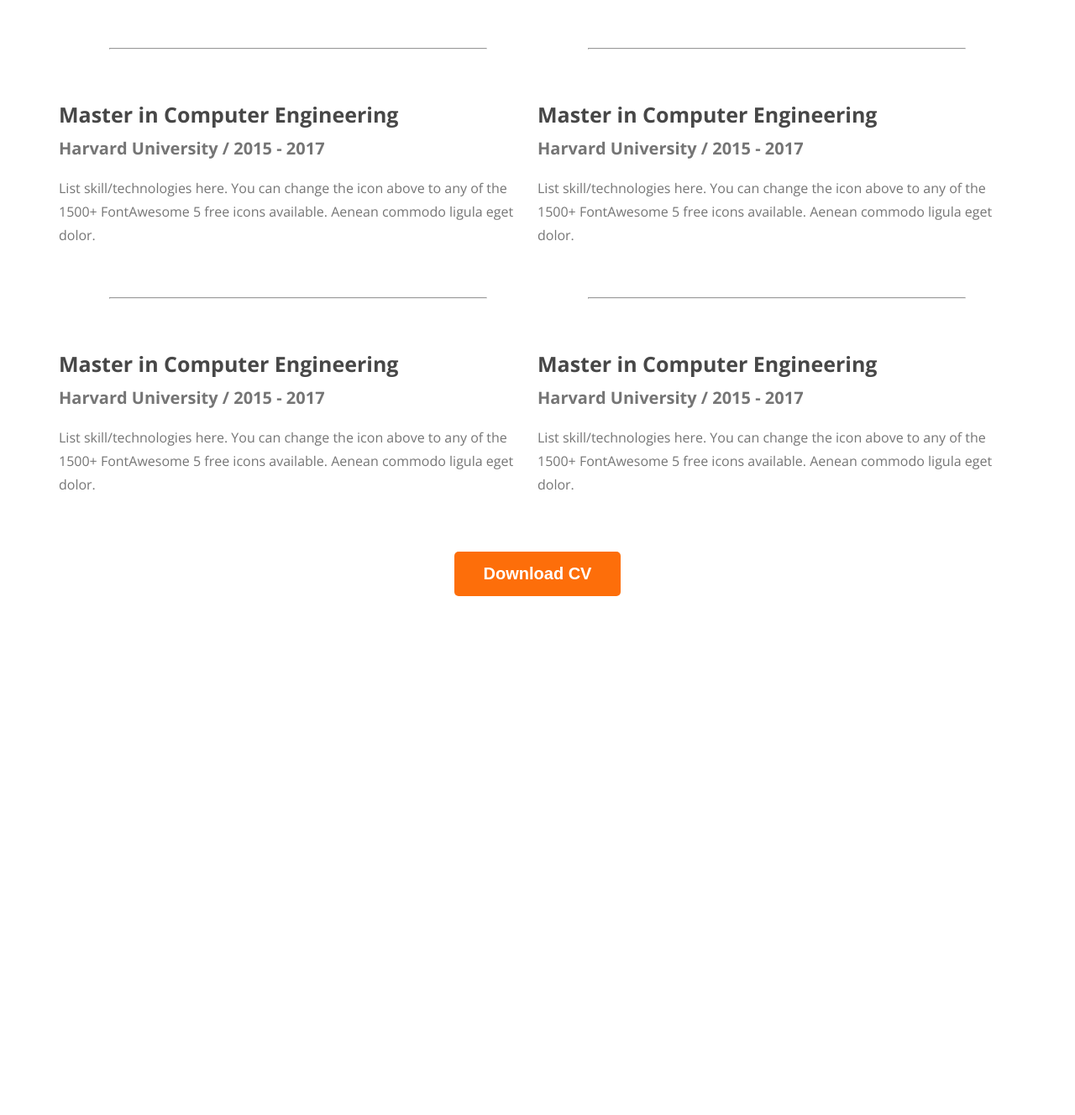
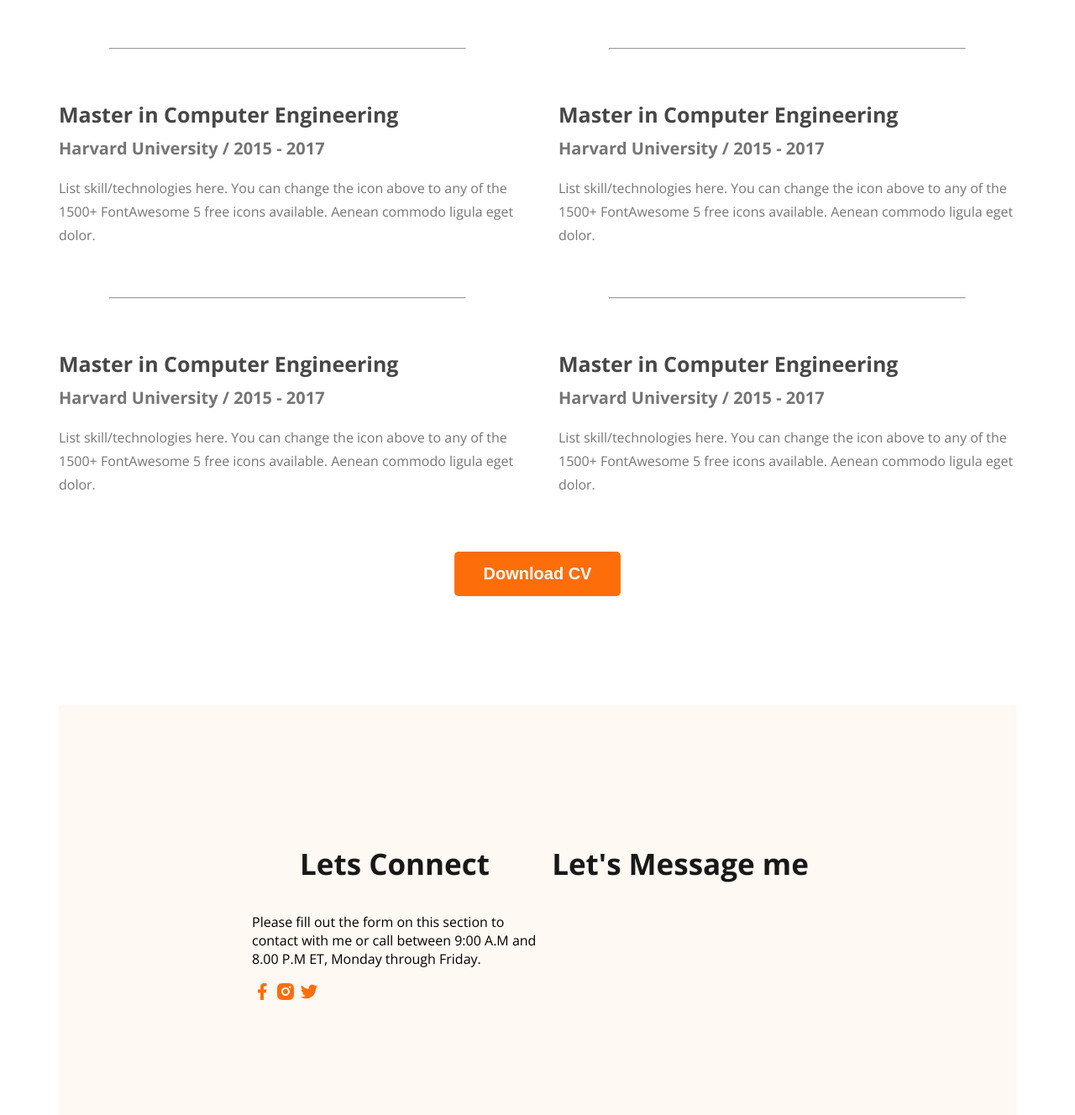
Before and after one commit to shahrukkabir/web-developer-portfolio, a plain HTML site: page index.html in a window 1280 px wide. Shown: the part 2705-4033 px from the top of the page at 84% size. Before the commit the page ends 3415 px from the top, so only its background shows below. Drawn offline with nearby package versions, Linux system fonts and the light colour scheme.

Commit message:
try to fix footer

```diff
--- a/index.html
+++ b/index.html
@@ -150,9 +150,22 @@
             <button class="btn-primary">Download CV</button>
           </div>
           </section>
-    </main>
-    <footer>
+          <footer>
 
-    </footer>
+            <div class="footer-column">
+                <h3 class="section-title">Lets Connect</h3>
+                <p class="footer-section-description">Please fill out the form on this section to contact with me or call between 9:00 A.M and 8.00 P.M ET, Monday through Friday.</p>
+                <div class="social-link">
+                    <a href=""><img src="images/icons/facebook.png" alt=""></a>
+                    <a href=""><img src="images/icons/insta.png" alt=""></a>
+                    <a href=""><img src="images/icons/twitter.png" alt=""></a>
+                </div>
+            </div>
+            <div class="footer-column">
+                <h3 class="section-title">Let's Message me</h3>
+            </div>
+        </footer>
+
+
 </body>
 </html>
--- a/styles/portfolio.css
+++ b/styles/portfolio.css
@@ -23,9 +23,6 @@ body {
 .btn-primary a {
     color: #FFF;
 }
-
-
-
 
 /* nav related styles */
 
@@ -180,7 +177,7 @@ main {
 
 }
 
-.slill-description {
+.skill-description {
     color: #757575;
 }
 
@@ -192,8 +189,9 @@ main {
 }
 
 .resume-container {
+    justify-content: space-between;
     display: flex;
-    gap: 50px justify-content: space-between;
+    gap: 50px
 }
 
 .resume-item-description {
@@ -219,10 +217,28 @@ main {
     line-height: normal;
     margin-bottom: 10px;
 }
-.resume-container hr{
+
+.resume-container hr {
     margin: 60px;
 }
-.cv{
+
+.cv {
     margin-top: 50px;
     text-align: center;
 }
+
+/* footer style */
+footer {
+
+    display: flex;
+    background: #FFF8F3;
+    padding: 130px 230px;
+    margin-top: 130px;
+}
+
+.section-title {
+
+}
+.footer-column{
+    width: 50%;
+}
```
